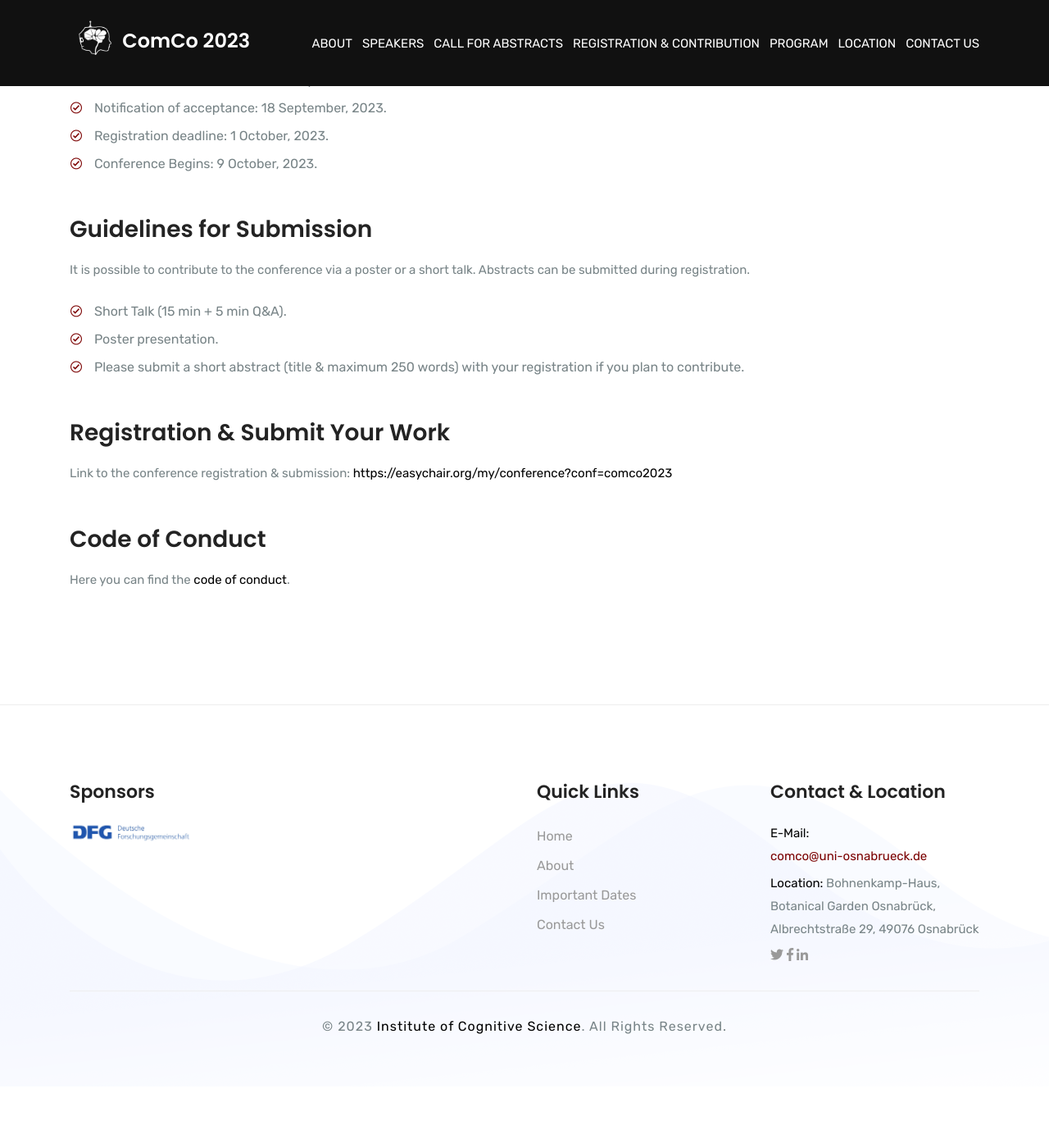
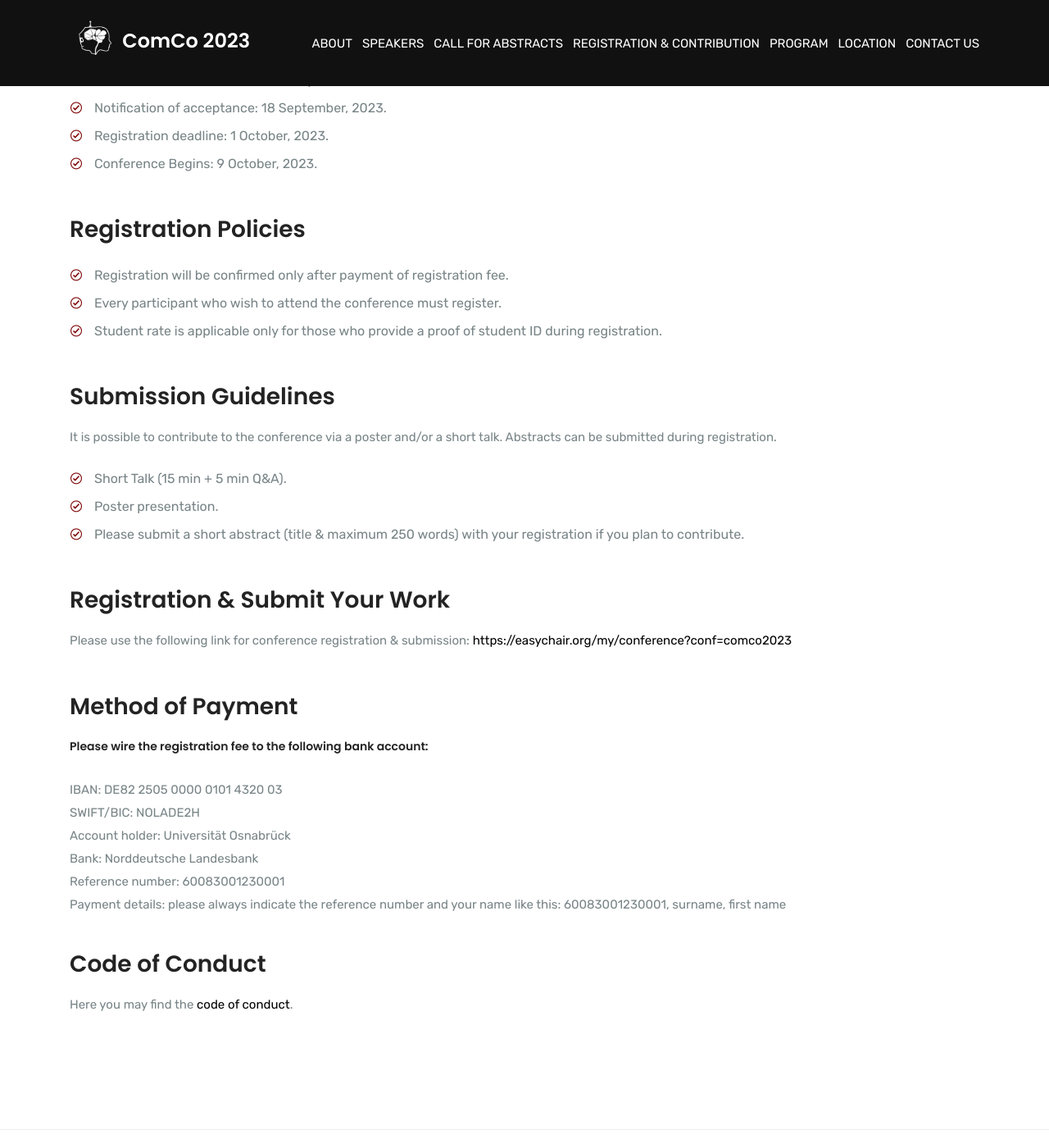
Before and after one commit to comco23/comco23.github.io, a Jekyll site: the page built from submission.html, in a window 1280 px wide and 1400 px high, scrolled down 1177 px. Shown: the whole window at 82% size. Built offline with Jekyll 4.4.1, drawn with Linux system fonts in a browser that asks for light colours; some web fonts are replaced; before the commit the page ends 2502 px from its top, so only the background shows below that.

Commit message:
made changes to the submission page

```diff
--- a/_data/instructions.json
+++ b/_data/instructions.json
@@ -1,8 +1,5 @@
 [
-	"Papers to be submitted should not be previously published elsewhere.",
-	"Authors should take responsibility for issues related to plagiarism, if any.",
-	"Paper Submission can be done through Easy Chair conference management system.",
-	"Paper selection will be intimated to the authors via Email.",
 	"Registration will be confirmed only after payment of registration fee.",
-	"Accepted and Presented papers during the conference will be considered for publication."
+	"Every participant who wish to attend the conference must register.",
+	"Student rate is applicable only for those who provide a proof of student ID during registration."
 ]
--- a/submission.html
+++ b/submission.html
@@ -30,10 +30,26 @@ permalink: /submission
 				</ul>
 			</div>
 		</div>
+
 		<div class="row align-items-center">
 			<div class="col-lg-12 col-sm-12 col-md-12 mb-4">
-				<h3 class="mb-3">Guidelines for Submission</h3>
-				<p> It is possible to contribute to the conference via a poster or a short talk. Abstracts can be submitted during registration. </p>
+				<h3 class="mb-3">Registration Policies</h3>
+
+				<ul class="about-list2 my-4">
+					{% for data in site.data.instructions %}
+					<li class="mb-2">
+						<i class="icofont icofont-check-circled"></i>
+						{{ data }}
+					</li>
+					{% endfor %}
+				</ul>
+			</div>
+		</div>
+
+		<div class="row align-items-center">
+			<div class="col-lg-12 col-sm-12 col-md-12 mb-4">
+				<h3 class="mb-3">Submission Guidelines</h3>
+				<p> It is possible to contribute to the conference via a poster and/or a short talk. Abstracts can be submitted during registration. </p>
 
 
 				<ul class="about-list2 my-4">
@@ -50,7 +66,7 @@ permalink: /submission
 			<div class="col-lg-12 col-sm-12 col-md-12 mb-4">
 				<h3 class="mb-3">Registration & Submit Your Work </h3>
 				<p class="mb-4">
-					Link to the conference registration & submission:
+					Please use the following link for conference registration & submission:
 					<a
 						href="https://easychair.org/my/conference?conf=comco2023">https://easychair.org/my/conference?conf=comco2023</a>
 				</p>
@@ -59,9 +75,23 @@ permalink: /submission
 
 		<div class="row align-items-center">
 			<div class="col-lg-12 col-sm-12 col-md-12 mb-4">
+				<h3 class="mb-3">Method of Payment </h3>
+				<h6>Please wire the registration fee to the following bank account:</h6> </br>
+				<p> IBAN: DE82 2505 0000 0101 4320 03 </br>
+				SWIFT/BIC: NOLADE2H </br>
+				Account holder: Universität Osnabrück </br>
+				Bank: Norddeutsche Landesbank </br>
+				Reference number: 60083001230001 </br>
+				Payment details: please always indicate the reference number and your name like this: 60083001230001, surname, first name
+				</p>
+			</div>
+		</div>
+
+		<div class="row align-items-center">
+			<div class="col-lg-12 col-sm-12 col-md-12 mb-4">
 				<h3 class="mb-3"> Code of Conduct </h3>
 				<p class="mb-4">
-					Here you can find the <a href="/conduct.html">code of conduct</a>.
+					Here you may find the <a href="/conduct.html">code of conduct</a>.
 				</p>
 			</div>
 		</div>
```
